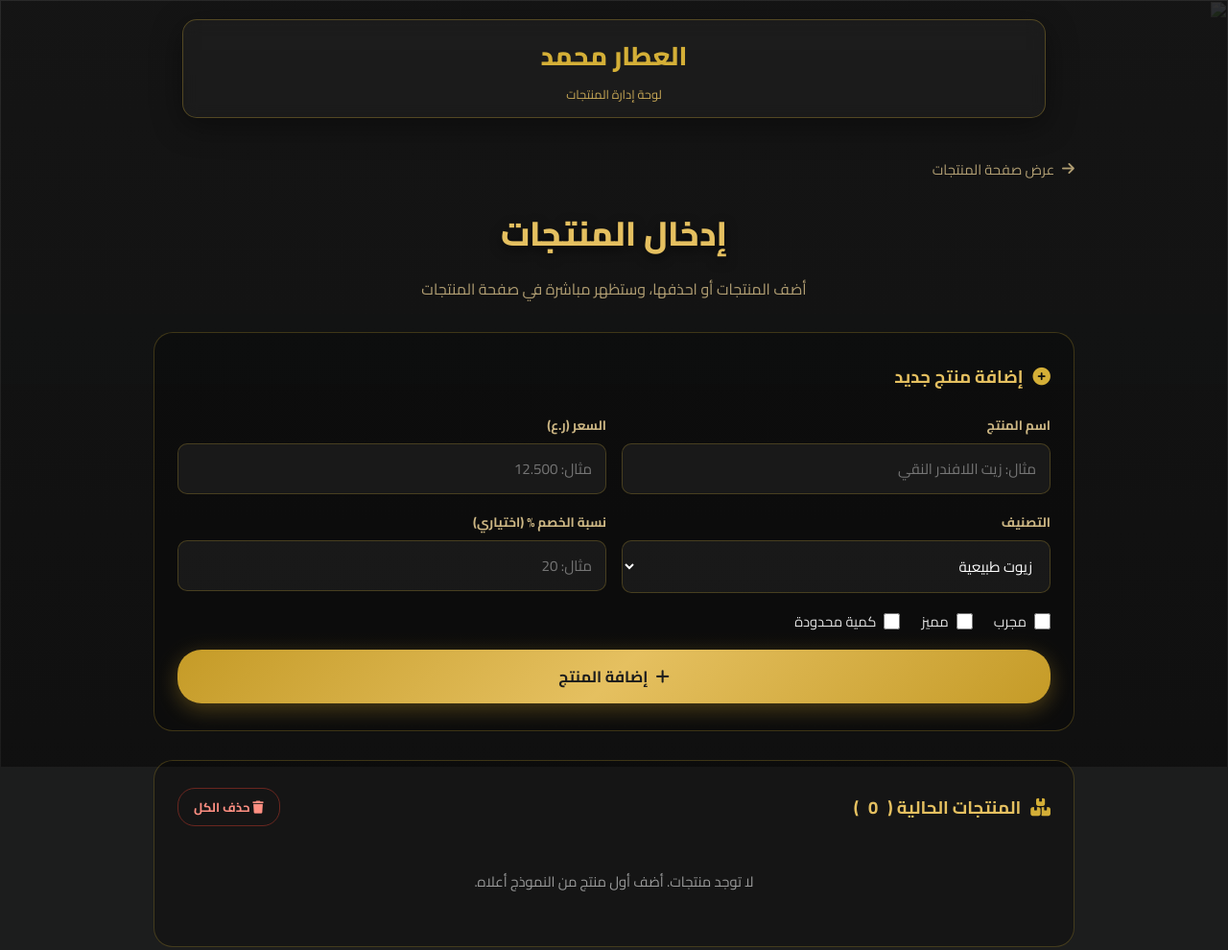
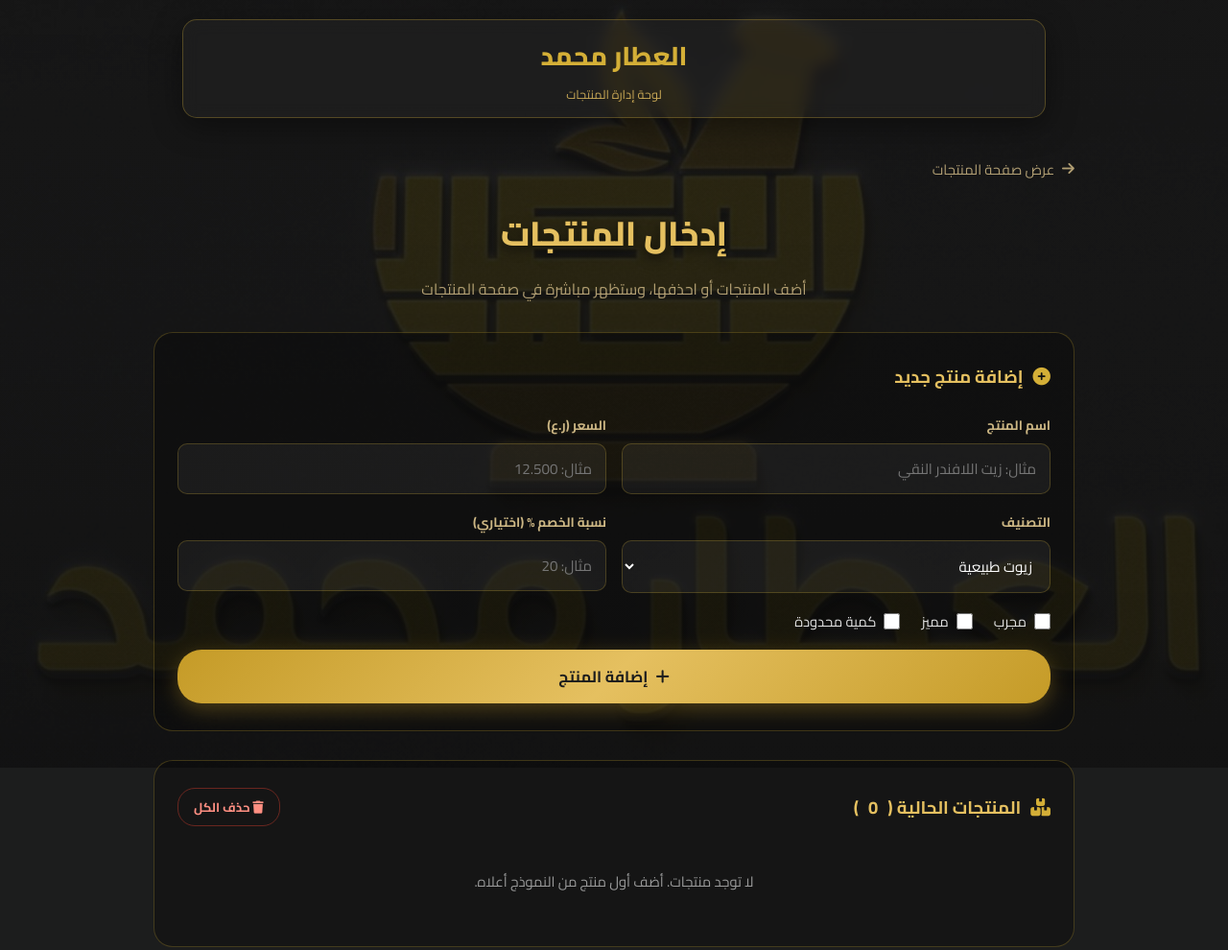
Before and after one commit to 0iqoza-collab/-, a plain HTML site: page admin.html in a window 1280 px wide. Shown: the top 990 px of the page at 96% size. Drawn offline with Linux system fonts and the light colour scheme.

Commit message:
Update admin.html

```diff
--- a/admin.html
+++ b/admin.html
@@ -150,7 +150,7 @@
 </style>
 </head>
 <body>
-<img src="images/imag (21).jpg" alt="" class="bg-photo">
+<img src="WhatsApp Image 2026-11-21 at 12.47.41 PM.jpeg" alt="" class="bg-photo">
 <div class="bg-overlay"></div>
 <div class="main-container">
 <header class="navbar">
```
